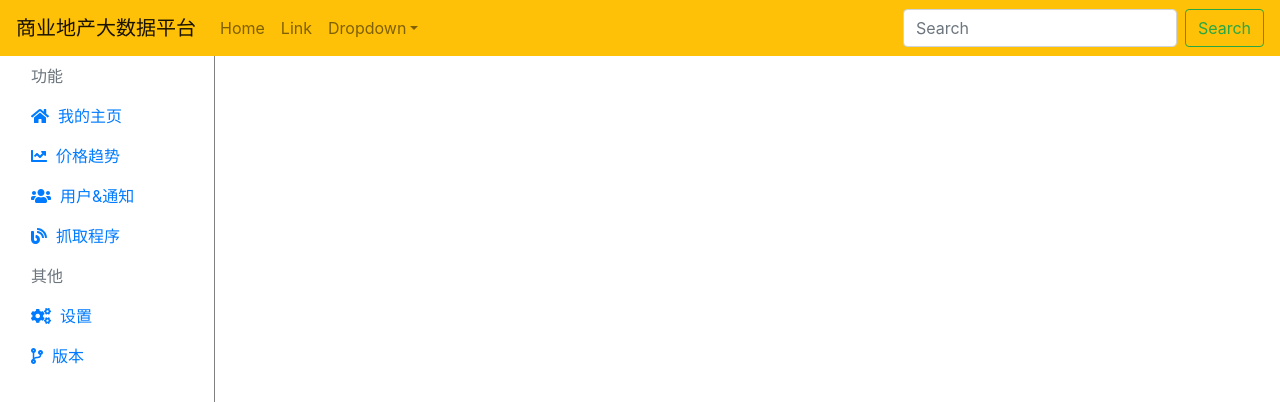
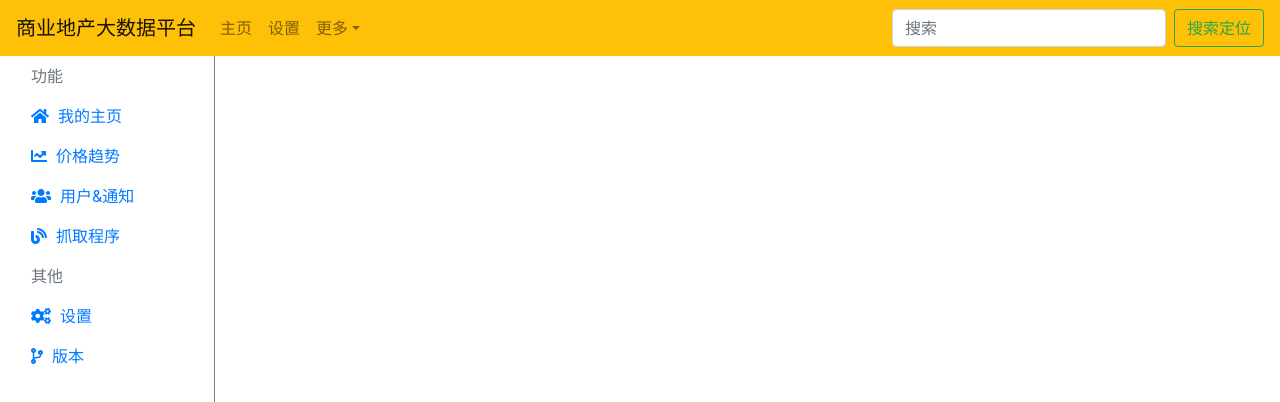
Before and after one commit to cmingxu/fangchan-web-app, a React (Create React App) app: page / in a window 1280 px wide. Shown: the top 402 px of the page. Built offline with nearby package versions, Linux system fonts and the light colour scheme.

Commit message:
text change
Signed-off-by: kevin xu <cming.xu@gmail.com>

```diff
--- a/src/App.js
+++ b/src/App.js
@@ -44,9 +44,9 @@ function App() {
         <Navbar.Toggle aria-controls="basic-navbar-nav" />
         <Navbar.Collapse id="basic-navbar-nav">
           <Nav className="mr-auto">
-            <Nav.Link href="#home">Home</Nav.Link>
-            <Nav.Link href="#link">Link</Nav.Link>
-            <NavDropdown title="Dropdown" id="basic-nav-dropdown">
+            <Nav.Link href="#home">主页</Nav.Link>
+            <Nav.Link href="#link">设置</Nav.Link>
+            <NavDropdown title="更多" id="basic-nav-dropdown">
               <NavDropdown.Item href="#action/3.1">Action</NavDropdown.Item>
               <NavDropdown.Item href="#action/3.2">
                 Another action
@@ -59,8 +59,8 @@ function App() {
             </NavDropdown>
           </Nav>
           <Form inline>
-            <FormControl type="text" placeholder="Search" className="mr-sm-2" />
-            <Button variant="outline-success">Search</Button>
+            <FormControl type="text" placeholder="搜索" className="mr-sm-2" />
+            <Button variant="outline-success">搜索定位</Button>
           </Form>
         </Navbar.Collapse>
       </Navbar>
```
